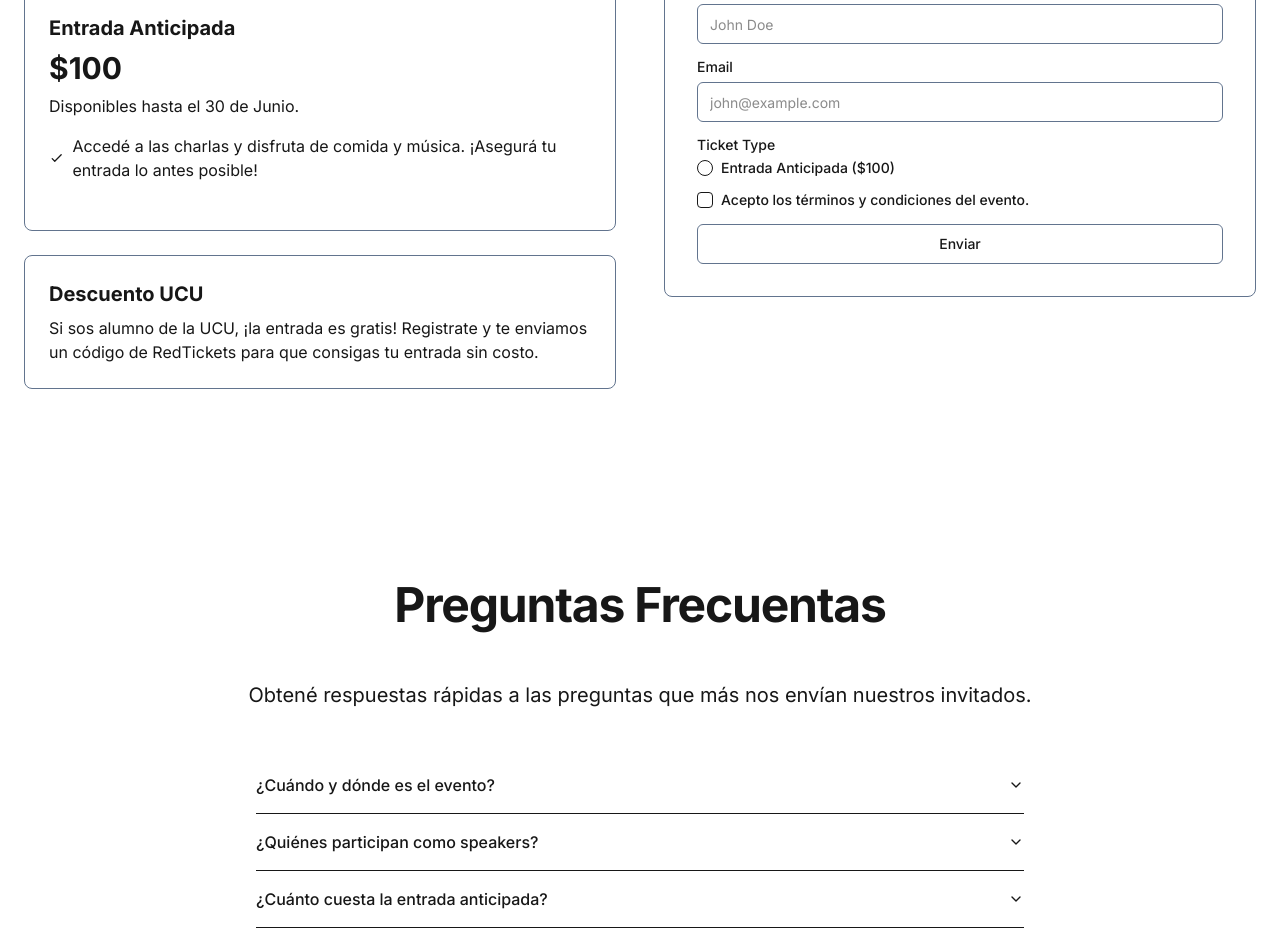
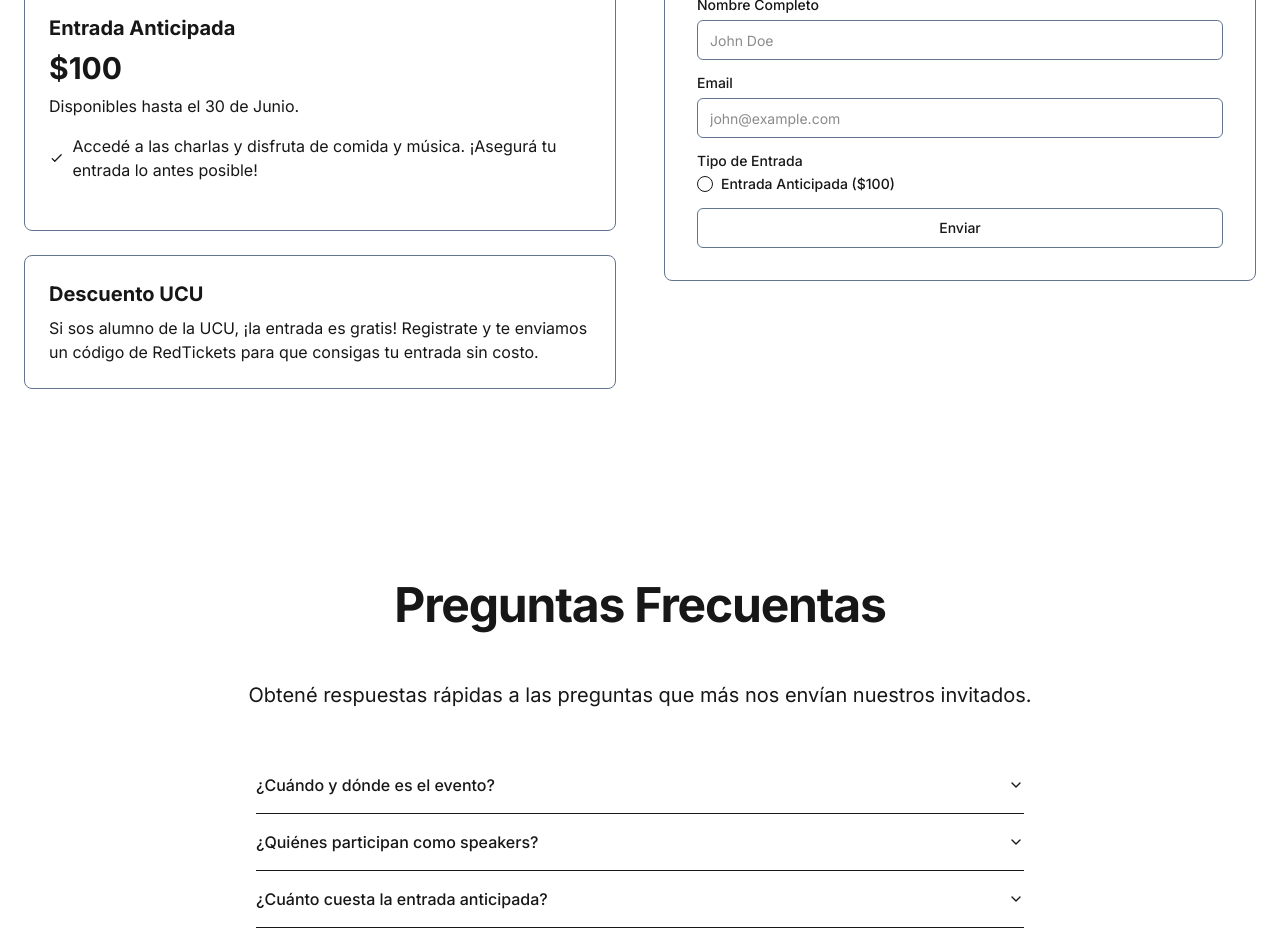
Before and after one commit to SantiagoPanozzo/alyssum, a Next.js app: page / in a window 1280 px wide. Shown: the part 5360-6295 px from the top of the page. Built offline with nearby package versions, Linux system fonts and the light colour scheme.

Commit message:
Removed registration form terms and conditions
- Removed registration form terms and conditions
- Cleaned up english text

```diff
--- a/src/app/components/registration-form.tsx
+++ b/src/app/components/registration-form.tsx
@@ -97,7 +97,7 @@ export default function RegistrationForm() {
       </div>
 
       <div className="grid gap-2">
-        <Label>Ticket Type</Label>
+        <Label>Tipo de Entrada</Label>
         <RadioGroup defaultValue="early-bird">
           <div className="flex items-center space-x-2 transition duration-150 ease-in-out hover:text-sky-700">
             <RadioGroupItem value="vip" id="vip" />
@@ -106,10 +106,12 @@ export default function RegistrationForm() {
         </RadioGroup>
       </div>
 
+      {/*
       <div className="flex items-center space-x-2 transition duration-150 ease-in-out hover:text-sky-700">
         <Checkbox id="terms" required />
         <Label htmlFor="terms">Acepto los términos y condiciones del evento.</Label>
       </div>
+        */}
 
       <Button
         type="submit"
```
